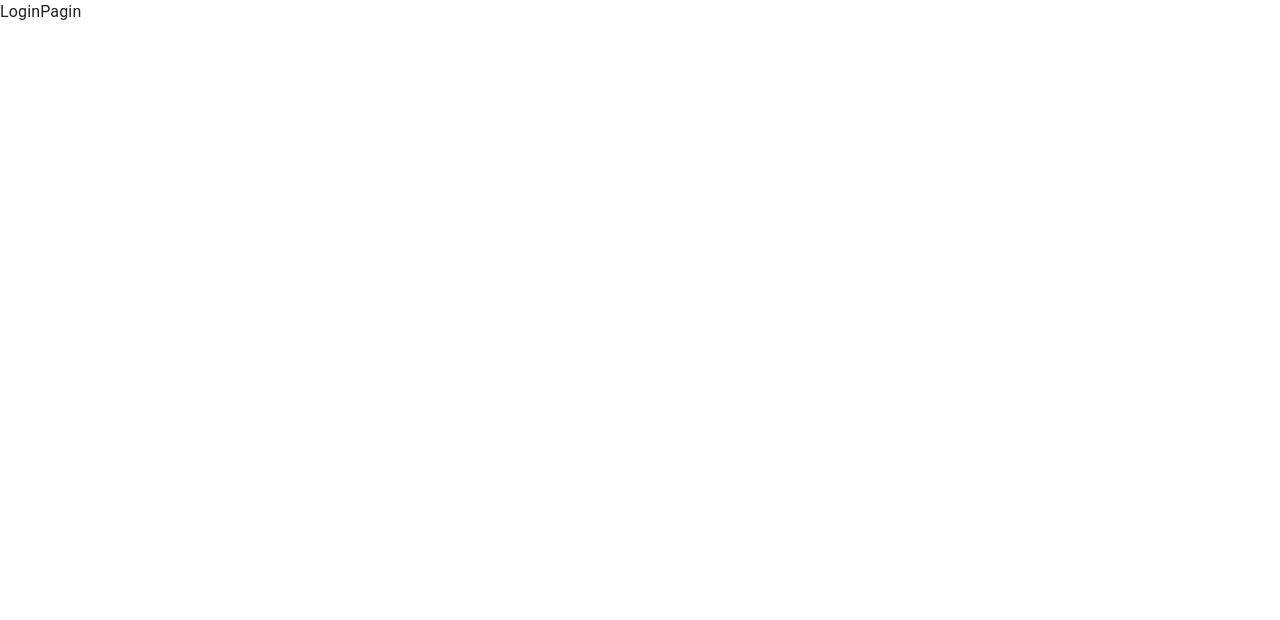
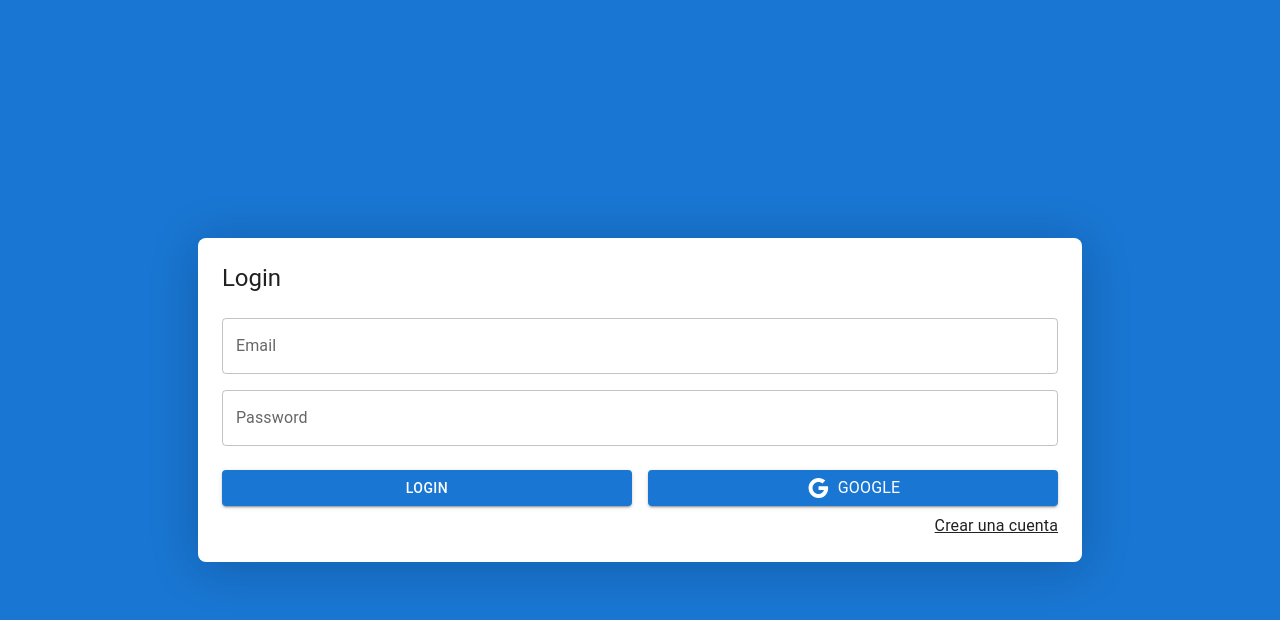
Before and after one commit to nicolasjrz/React-De-cero-a-experto, a React (Create React App) app in the folder 08-journal-app/: page /auth/login in a window 1280 px wide. Shown: the top 620 px of the page. Built offline with nearby package versions, Linux system fonts and the light colour scheme.

Commit message:
add styling loginPage

```diff
--- a/08-journal-app/src/auth/pages/LoginPage.jsx
+++ b/08-journal-app/src/auth/pages/LoginPage.jsx
@@ -1,5 +1,70 @@
+import { Google } from "@mui/icons-material";
+import { Button, Grid, Link, TextField, Typography } from "@mui/material";
 import React from "react";
+import { Link as RouterLink } from "react-router-dom";
 
 export const LoginPage = () => {
-  return <div>LoginPagin</div>;
+  return (
+    <Grid
+      container
+      spacing={0}
+      direction="column"
+      alignItems="center"
+      justifyContent="center"
+      sx={{ minHeight: "100vh", backgroundColor: "primary.main", padding: 4 }}
+    >
+      <Grid
+        item
+        className="box-shadow"
+        xs={3}
+        sx={{ backgroundColor: "white", padding: 3, borderRadius: 2 }}
+      >
+        <Typography variant="h5" sx={{ mb: 1 }}>
+          Login
+        </Typography>
+
+        <form action="" method="get">
+          <Grid container>
+            <Grid item xs={12} sx={{ mt: 2 }}>
+              <TextField
+                label="Email"
+                type="email"
+                placeholder="correo@google.com"
+                fullWidth
+              />
+            </Grid>
+
+            <Grid item xs={12} sx={{ mt: 2 }}>
+              <TextField
+                label="Password"
+                type="password"
+                placeholder="correo@google.com"
+                fullWidth
+              />
+            </Grid>
+
+            <Grid container spacing={2} sx={{ md: 2, mt: 1 }}>
+              <Grid item xs={12} sm={6}>
+                <Button variant="contained" fullWidth>
+                  Login
+                </Button>
+              </Grid>
+              <Grid item xs={12} sm={6}>
+                <Button variant="contained" fullWidth>
+                  <Google />
+                  <Typography sx={{ ml: 1 }}>Google</Typography>
+                </Button>
+              </Grid>
+            </Grid>
+
+            <Grid container direction="row" justifyContent="end" sx={{ mt: 1 }}>
+              <Link component={RouterLink} color="inherit" to="/auth/signup">
+                Crear una cuenta
+              </Link>
+            </Grid>
+          </Grid>
+        </form>
+      </Grid>
+    </Grid>
+  );
 };
--- a/08-journal-app/src/journal/pages/JournalPage.jsx
+++ b/08-journal-app/src/journal/pages/JournalPage.jsx
@@ -1,6 +1,12 @@
+import { MailOutline } from "@mui/icons-material";
 import { Typography } from "@mui/material";
 import React from "react";
 
 export const JournalPage = () => {
-  return <Typography variant={"h2"}>JournalPage</Typography>;
+  return (
+    <>
+      <MailOutline />
+      <Typography variant={"h2"}>JournalPage</Typography>
+    </>
+  );
 };
--- a/08-journal-app/src/style.css
+++ b/08-journal-app/src/style.css
@@ -1,38 +1,3 @@
-.App {
-  text-align: center;
+.box-shadow{
+  box-shadow: 0px 5px 50px rgba(0, 0, 0, 0.2);
 }
-
-.App-logo {
-  height: 40vmin;
-  pointer-events: none;
-}
-
-@media (prefers-reduced-motion: no-preference) {
-  .App-logo {
-    animation: App-logo-spin infinite 20s linear;
-  }
-}
-
-.App-header {
-  background-color: #282c34;
-  min-height: 100vh;
-  display: flex;
-  flex-direction: column;
-  align-items: center;
-  justify-content: center;
-  font-size: calc(10px + 2vmin);
-  color: white;
-}
-
-.App-link {
-  color: #61dafb;
-}
-
-@keyframes App-logo-spin {
-  from {
-    transform: rotate(0deg);
-  }
-  to {
-    transform: rotate(360deg);
-  }
-}
```
